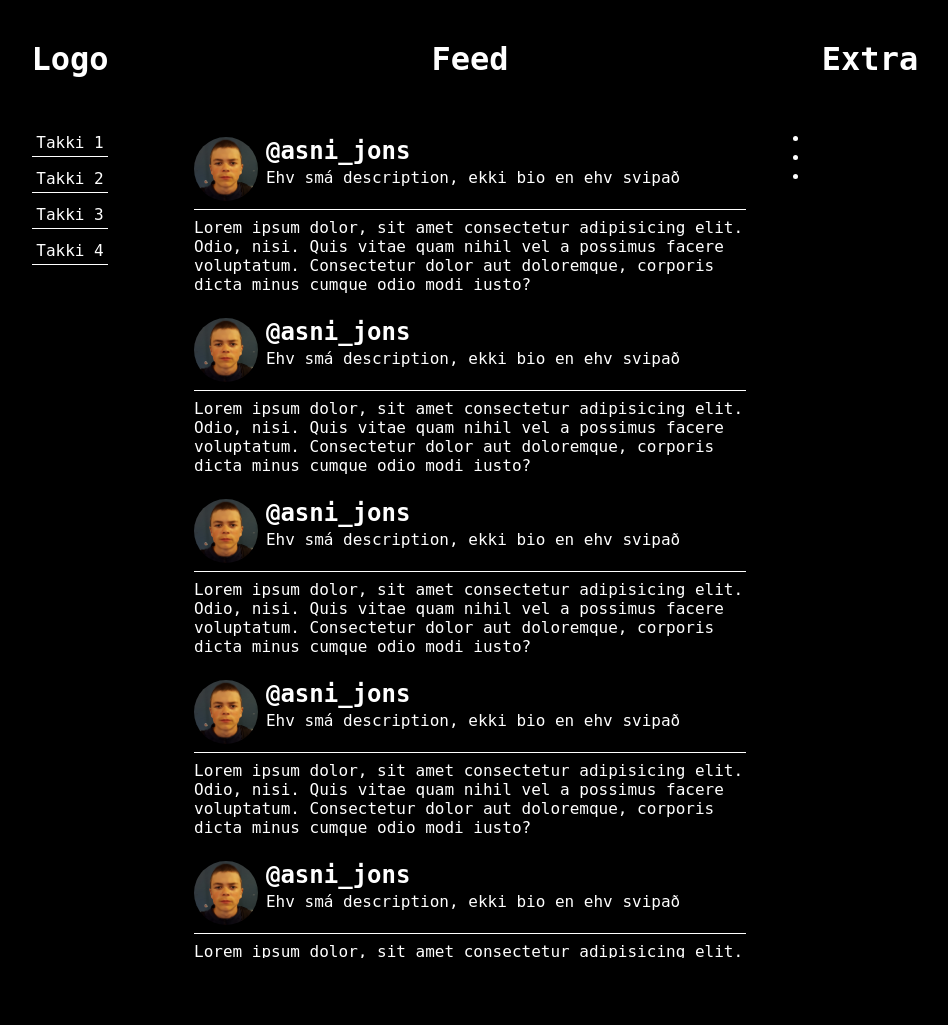
After one commit to ofurtumi/sjomli.is, a PHP site: page /blogg2/index.html in a window 1280 px wide. The commit adds this page. Shown: the top 1025 px of the page, without its empty margins (170-1118 px from the left). Run offline with PHP 8.4, Linux system fonts and the light colour scheme.

Commit message:
Nýtt template fyrir bloggið

```diff
--- /dev/null
+++ b/blogg2/index.html
@@ -0,0 +1,86 @@
+<!DOCTYPE html>
+<html lang="en">
+<head>
+    <meta charset="UTF-8">
+    <meta http-equiv="X-UA-Compatible" content="IE=edge">
+    <meta name="viewport" content="width=device-width, initial-scale=1.0">
+    <link rel="stylesheet" href="style.css">
+    <title>Blogg 2.0</title>
+</head>
+<body>
+    <div class="top_title header_title"><h1>Logo</h1></div>
+    <div class="top_title main_title"><h1>Feed</h1></div>
+    <div class="top_title footer_title"><h1>Extra</h1></div>
+    <header>
+        <nav>
+            <a href="">Takki 1</a>
+            <a href="">Takki 2</a>
+            <a href="">Takki 3</a>
+            <a href="">Takki 4</a>
+        </nav>
+    </header>
+    <main>
+        <div class="main_content">
+            <div class="single_content">
+                <div class="single_head">
+                    <img src="imgs/dog.jpg" alt="profile pictuiore">
+                    <div class="single_head_text">
+                        <h2>@asni_jons</h2>
+                        <p>Ehv smá description, ekki bio en ehv svipað</p>
+                    </div>
+                </div>
+                <p>Lorem ipsum dolor, sit amet consectetur adipisicing elit. Odio, nisi. Quis vitae quam nihil vel a possimus facere voluptatum. Consectetur dolor aut doloremque, corporis dicta minus cumque odio modi iusto?</p>
+            </div>
+            <div class="single_content">
+                <div class="single_head">
+                    <img src="imgs/dog.jpg" alt="profile pictuiore">
+                    <div class="single_head_text">
+                        <h2>@asni_jons</h2>
+                        <p>Ehv smá description, ekki bio en ehv svipað</p>
+                    </div>
+                </div>
+                <p>Lorem ipsum dolor, sit amet consectetur adipisicing elit. Odio, nisi. Quis vitae quam nihil vel a possimus facere voluptatum. Consectetur dolor aut doloremque, corporis dicta minus cumque odio modi iusto?</p>
+            </div>
+            <div class="single_content">
+                <div class="single_head">
+                    <img src="imgs/dog.jpg" alt="profile pictuiore">
+                    <div class="single_head_text">
+                        <h2>@asni_jons</h2>
+                        <p>Ehv smá description, ekki bio en ehv svipað</p>
+                    </div>
+                </div>
+                <p>Lorem ipsum dolor, sit amet consectetur adipisicing elit. Odio, nisi. Quis vitae quam nihil vel a possimus facere voluptatum. Consectetur dolor aut doloremque, corporis dicta minus cumque odio modi iusto?</p>
+            </div>
+            <div class="single_content">
+                <div class="single_head">
+                    <img src="imgs/dog.jpg" alt="profile pictuiore">
+                    <div class="single_head_text">
+                        <h2>@asni_jons</h2>
+                        <p>Ehv smá description, ekki bio en ehv svipað</p>
+                    </div>
+                </div>
+                <p>Lorem ipsum dolor, sit amet consectetur adipisicing elit. Odio, nisi. Quis vitae quam nihil vel a possimus facere voluptatum. Consectetur dolor aut doloremque, corporis dicta minus cumque odio modi iusto?</p>
+            </div>
+            <div class="single_content">
+                <div class="single_head">
+                    <img src="imgs/dog.jpg" alt="profile pictuiore">
+                    <div class="single_head_text">
+                        <h2>@asni_jons</h2>
+                        <p>Ehv smá description, ekki bio en ehv svipað</p>
+                    </div>
+                </div>
+                <p>Lorem ipsum dolor, sit amet consectetur adipisicing elit. Odio, nisi. Quis vitae quam nihil vel a possimus facere voluptatum. Consectetur dolor aut doloremque, corporis dicta minus cumque odio modi iusto?</p>
+            </div>
+        </div>
+    </main>
+    <footer>
+        <div>
+            <ul>
+                <li></li>
+                <li></li>
+                <li></li>
+            </ul>
+        </div>
+    </footer>
+</body>
+</html>
--- /dev/null
+++ b/blogg2/style.css
@@ -0,0 +1,122 @@
+:root {
+    --background-color: black;
+    --font-color: white;
+}
+
+body, html {
+    margin: 0;
+    padding: 0;
+    font-size: 16px;
+    font-family: monospace;
+}
+
+p,h1,h2,h3,h4 {
+    margin: 0;
+    padding: 0;
+}
+
+body {
+    margin: 0 auto;
+    background: var(--background-color);
+    color: var(--font-color);
+    max-width: 1000px;
+    display: grid;
+    height: 100%;
+    grid-template-columns: 1fr 3fr 1fr;
+    grid-template-rows: 10vh 90vh;
+}
+
+img {
+    max-width: 100%;
+}
+
+.top_title {
+    display: flex;
+    height: 2em;
+    padding: 1em;
+    justify-self: center;
+    align-self: center;
+}
+
+header nav {
+    display: flex;
+    flex-direction: column;
+    align-items:center;
+    padding-top: 1em;
+}
+
+header nav a {
+    text-decoration: none;
+    color: var(--font-color);
+    padding: .25em;
+    margin-bottom: .5em;
+    border-bottom: .05em solid var(--font-color);
+    transition: .25s ease-in-out;
+}
+
+header nav a:hover {
+    background: white;
+    color: var(--background-color);
+}
+
+main {
+    padding: 1em;
+    max-height: 80%;
+    overflow-y: scroll;
+}
+
+.main_content {
+    display: flex;
+    flex-direction: column;
+}
+
+.single_content{
+    margin-bottom: .5em;
+    border-radius: 1em;
+    padding: .5em;
+}
+
+.single_head {
+    border-bottom: .05em solid var(--font-color);
+    padding-bottom: .5em;
+    margin-bottom: .5em;
+    display: flex;
+    max-height: 5em;
+    overflow: hidden;
+}
+
+.single_head img {
+    height: 4em;
+    border-radius: 50%;
+}
+
+.single_head_text {
+    display: flex;
+    flex-direction: column;
+    padding-left: .5em;
+}
+
+.single_head_text p, .single_head_text h2 {
+    margin-bottom: .125em;
+}
+
+footer {
+    /* background: red; */
+}
+
+@media only screen and (max-width: 600px) {
+    body {
+        grid-template-columns: 1fr 4fr;
+    }
+    footer, .footer_title {
+        display: none;
+    }
+}
+@media only screen and (max-width: 200px) {
+    body {
+        grid-template-columns: 1fr;
+    }
+    header, footer ,.footer_title, .header_content{
+        display: none;
+    }
+}
--- a/verkefni/augu/index.php
+++ b/verkefni/augu/index.php
@@ -9,6 +9,7 @@ include_once("../../header.php");
   </head>
 
   <body>
+    <div class="container">
       <img src="myndir/face.png" alt="">
       <img src="myndir/steinn.png" style="margin-left: -40; margin-top: -30;" id="arrow1">
       <img src="myndir/steinn.png" style="margin-left: 45; margin-top: -30;" id="arrow2">
@@ -28,6 +29,7 @@ include_once("../../header.php");
         </div>
       </div> -->
       <script src="test.js"></script>
+    </div>
 
   </body>
 
```
Also changed, not shown: verkefni/augu/test.css (+1 -6 lines), blogg2/imgs/dog.jpg (added). Lines whose indentation alone changed are shown as unchanged.
